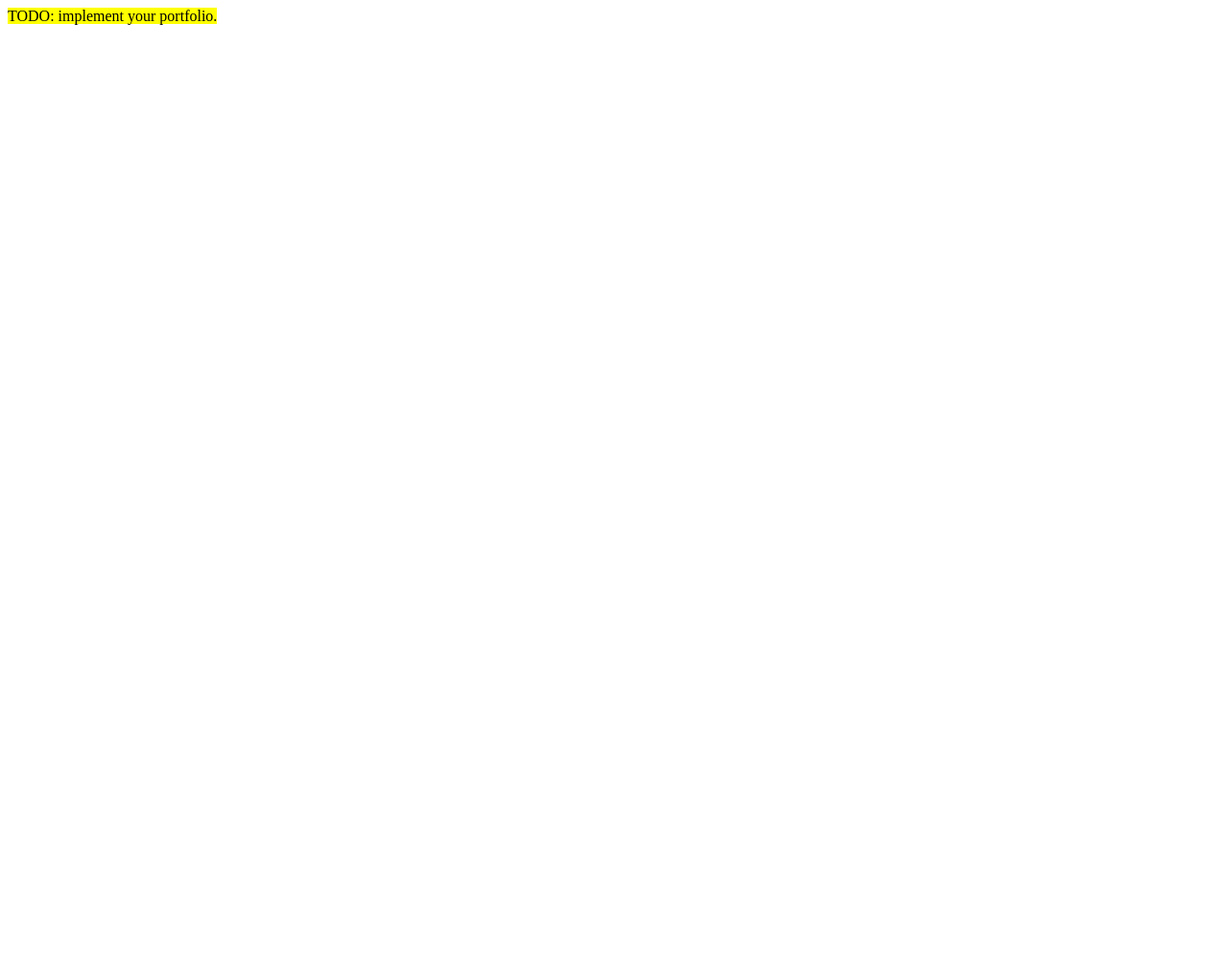
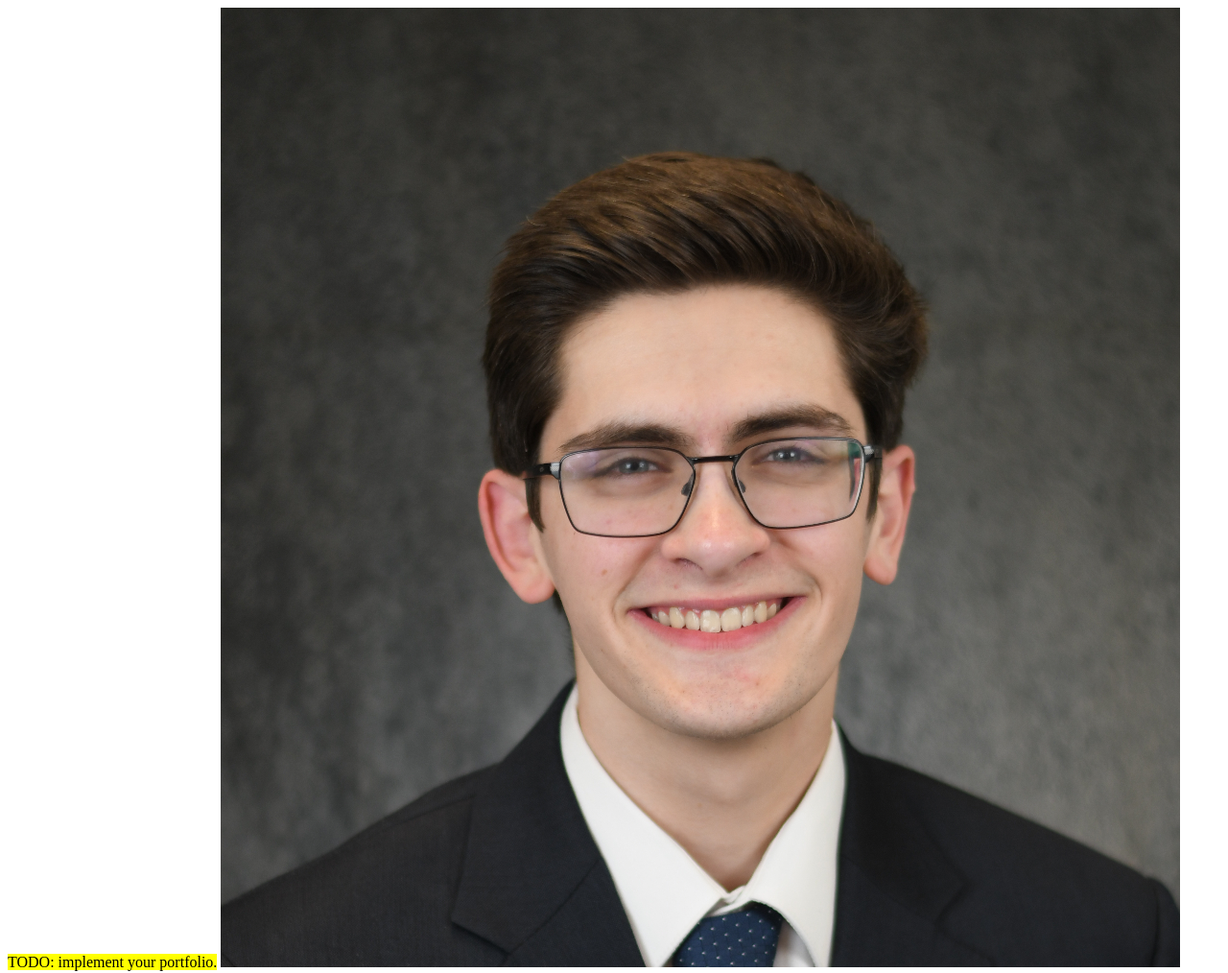
Before and after one commit to rhit-cilibeja/rhit-cilibeja.github.io, a plain HTML site: page index.html in a window 1280 px wide. Shown: the whole page at 96% size. Before the commit the page ends 800 px from the top, so only its background shows below. Drawn offline with Linux system fonts and the light colour scheme.

Commit message:
Added headshot

```diff
--- a/index.html
+++ b/index.html
@@ -4,5 +4,6 @@
 	</head>
 	<body>
 		<mark>TODO: implement your portfolio.</mark>
+		<img src="assets/headshot.png" alt="A headshot of a handsome, professional-looking young man wearing a suit, a tie, and a charming smile.">
 	</body>
 </html>
```
Also changed, not shown: assets/headshot.png (added).
